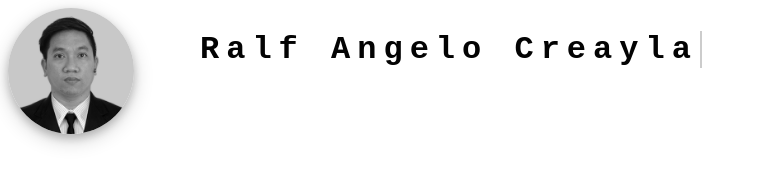
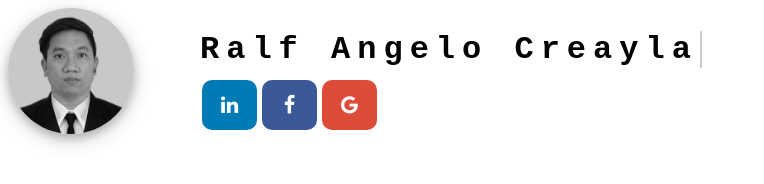
Before and after one commit to ralfcreayla/Portfolio, a plain HTML site: page index.html in a window 1280 px wide. Shown: the whole page, without its empty margins (0-764 px from the left). Drawn offline with Linux system fonts and the light colour scheme.

Commit message:
git commit

```diff
--- a/index.html
+++ b/index.html
@@ -3,12 +3,44 @@
     <head>
         <title>Ralf C.</title>
         <meta charset="UTF-8">
+        <meta name="viewport" content="width=device-width, initial-scale=1">
+        <link rel="stylesheet" href="https://cdnjs.cloudflare.com/ajax/libs/font-awesome/4.7.0/css/font-awesome.min.css">
        <style>
+        .fa {
+            padding: 15px;
+            font-size: 20px;
+            width: 25px;
+            text-align: center;
+            text-decoration: none;
+            margin: 5px 2px;
+            border-radius: 10px;
+            }
         .profile{
             width: 10%;
             border-radius: 50%;
             box-shadow: 0 4px 8px 0 rgba(0, 0, 0, 0.2), 0 6px 20px 0 rgba(0, 0, 0, 0.19);
         }
+        .fa-linkedin {
+                   background: #007bb5;
+                   color: white;
+                   position: absolute;
+                   top: 75px;
+                   left: 200px;
+                    }
+       .fa-facebook {
+                   background: #3B5998;
+                   color: white;
+                   position: absolute;
+                   top: 75px;
+                   left: 260px;
+                    }
+    .fa-google {
+               background: #dd4b39;
+               color: white;
+               position: absolute;
+               top: 75px;
+               left: 320px;
+               }
         .name{
             position: absolute;
             top: 10px;
@@ -48,6 +80,9 @@
         <div>
         <img src="profile-pic.png" class="profile">
         <h1 class="name"> Ralf Angelo Creayla</h1>
+        <a href="https://www.linkedin.com/in/ralfcreayla/" target="_blank" class="fa fa-linkedin"></a>
+        <a href="https://www.facebook.com/spiderfoxshet" target="_blank" class="fa fa-facebook"></a>
+        <a href="https://mail.google.com/mail/u/ralfangelo@gmail.com"  target="_blank" class="fa fa-google"></a>
         </div>
     </body>
 
```
